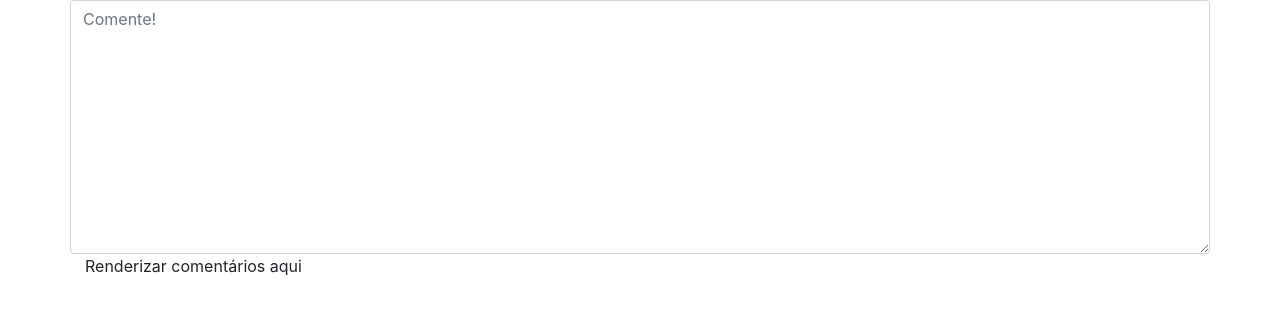
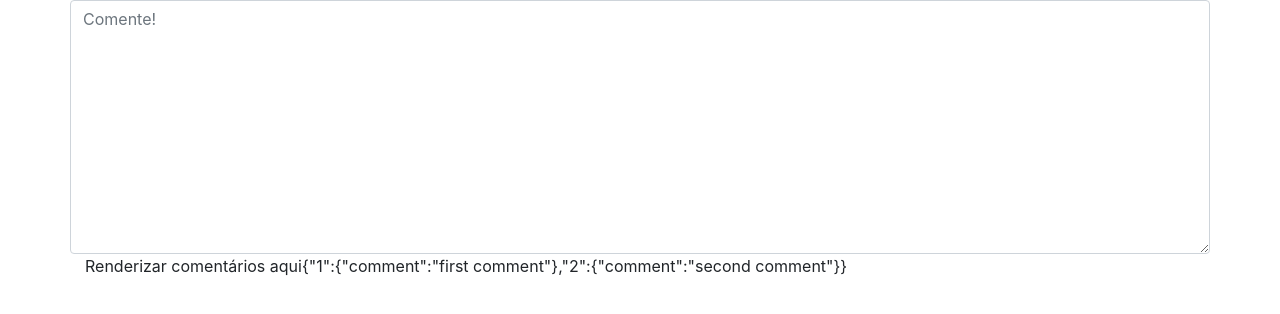
Before and after one commit to antoniomalves/react-app-comentarios, a React (Create React App) app: page / in a window 1280 px wide. Shown: the top 314 px of the page. Built offline with nearby package versions, Linux system fonts and the light colour scheme.

Commit message:
salvando o estado do componente para criacao de um novo comentario.

```diff
--- a/src/App.js
+++ b/src/App.js
@@ -5,11 +5,36 @@ import NewComment from './NewComment';
 import Comments from './Comments';
 
 class App extends Component {
+  constructor(props){
+    super(props)
+
+    this.postNewComment = this.postNewComment.bind(this)
+
+    this.state = {
+      comments:{
+        '1':{
+          comment: 'first comment'
+        },
+        '2':{
+          comment: 'second comment'
+        }
+      }
+    }
+  }
+
+  postNewComment(comment){
+    this.setState({
+      comments:{
+        ...this.state.comments, comment
+      }
+    })
+  }
+
   render() {
     return (
       <div className="container">
-        <NewComment />
-        <Comments />
+        <NewComment postNewComment={this.postNewComment} />
+        <Comments comments={this.state.comments} />
       </div>
     )
   }
--- a/src/Comments.js
+++ b/src/Comments.js
@@ -5,6 +5,7 @@ class Comments extends Component{
     return(
       <div>
         Renderizar comentários aqui
+        {JSON.stringify(this.props.comments)}
       </div>
     )
   }
--- a/src/NewComment.js
+++ b/src/NewComment.js
@@ -1,10 +1,25 @@
 import React, {Component} from 'react'
 
 class NewComment extends Component{
+
+  constructor(props){
+    super(props)
+    this.handleEnter = this.handleEnter.bind(this)
+  }
+
+  handleEnter(event){
+    if(event.which === 13){
+      this.props.postNewComment({
+        'comment': 'test'
+      })
+      event.preventDefault()
+    }
+  }
+
   render(){
     return(
       <div className="row">
-        <textarea className="form-control" name="" id="" cols="30" rows="10" placeholder="Comente!"></textarea>
+        <textarea className="form-control" onKeyDown={this.handleEnter} name="" id="" cols="30" rows="10" placeholder="Comente!"></textarea>
       </div>
     )
   }
```
